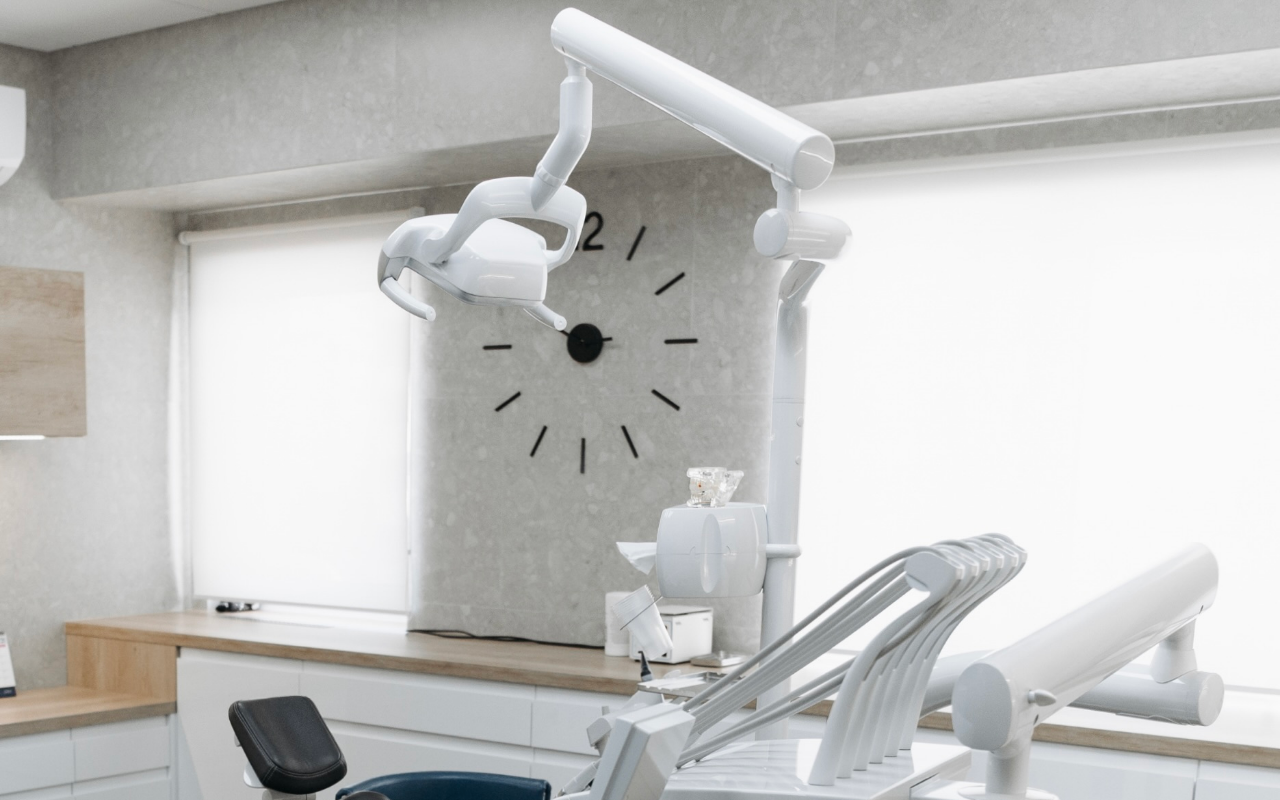
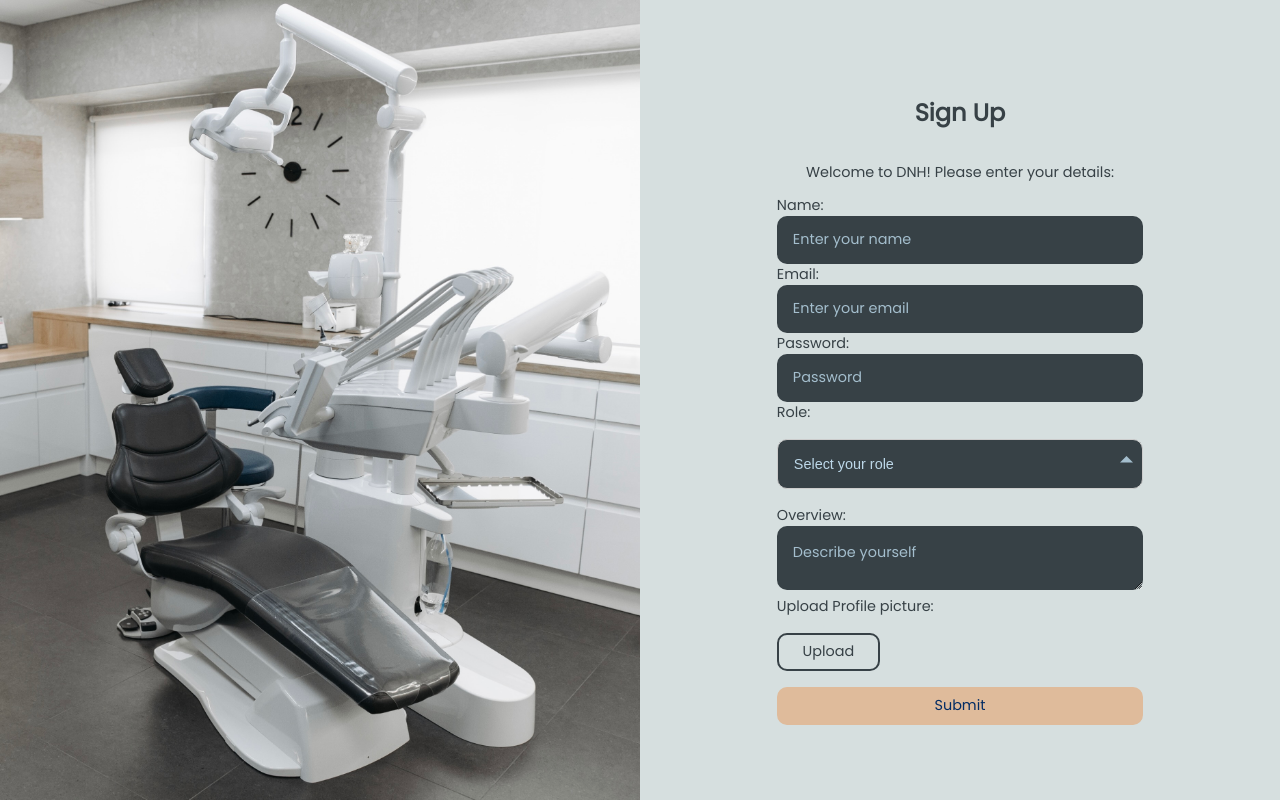
Before and after one commit to mariam1798/dnh-assist, a React (Create React App) app: page / in a window 1280 px wide. Shown: the top 800 px of the page. Built offline with nearby package versions, Linux system fonts and the light colour scheme.

Commit message:
make register page responsive

```diff
--- a/src/components/Register/Register.js
+++ b/src/components/Register/Register.js
@@ -157,8 +157,8 @@ export default function Register() {
       {errors.overview && (
         <p className="register__error">{errors.overview.message}</p>
       )}
-
-      <label className="register__label" htmlFor="file">
+      <div className="register__file">
+        <label className="register__label register__label--img" htmlFor="file">
           Upload Profile picture:
           <Controller
             name="file"
@@ -188,7 +188,9 @@ export default function Register() {
             )}
           />
         </label>
-      {errors.file && <p className="register__error">{errors.file.message}</p>}
+        {errors.file && (
+          <p className="register__error">{errors.file.message}</p>
+        )}
 
         <div className="register__img">
           {imagePreview && (
@@ -200,6 +202,7 @@ export default function Register() {
             />
           )}
         </div>
+      </div>
 
       <button className="register__submit" type="submit">
         Submit
--- a/src/components/Register/Register.scss
+++ b/src/components/Register/Register.scss
@@ -3,16 +3,31 @@
 @use "../../styles//partials/fonts" as *;
 .register {
   color: $reg-primary-color;
+  height: 100vh;
   @include container;
   @include tablet {
-    padding-top: 2rem;
+    @include tb-padding(2, 3);
+    @include lr-padding(7, 7);
   }
+  @include desktop {
+    margin: 0 auto;
+    display: flex;
+    justify-content: center;
+    flex-direction: column;
+    padding: 0;
+  }
+
   &__title {
     display: flex;
     justify-content: center;
+    @include desktop {
+      font-size: 1.5rem;
+    }
   }
   &__subtitle {
     @include text-style(0.9, 1, 100);
+    display: flex;
+    justify-content: center;
   }
   &__label {
     width: 100%;
@@ -42,6 +57,9 @@
       @include tb-margin(1, 1);
       background-size: 0.8rem;
       cursor: pointer;
+      @include tablet {
+        padding: 1rem;
+      }
     }
     &--textarea {
       min-height: 4rem;
@@ -51,11 +69,24 @@
   &__upload {
     @include secondary-button;
     @include tb-margin(1, 1);
+    @include tablet {
+      width: 50%;
+    }
+  }
+  &__file {
+    @include tablet {
+      display: flex;
+    }
   }
   &__img {
     display: flex;
     justify-content: center;
     @include tb-margin(2, 1);
+    @include tablet {
+      margin-top: 0;
+      margin-bottom: 1rem;
+      margin-left: 10rem;
+    }
   }
   &__prev {
     width: 100%;
--- a/src/pages/RegisterPage/RegisterPage.js
+++ b/src/pages/RegisterPage/RegisterPage.js
@@ -7,6 +7,7 @@ export default function RegisterPage() {
   return (
     <main className="registeration">
       <div className="registeration___wrapper">
+        <div className="registeration__wrap">
           <img
             className="registeration__image"
             src={placeholder}
@@ -14,6 +15,7 @@ export default function RegisterPage() {
           />
           <Register />
         </div>
+      </div>
     </main>
   );
 }
--- a/src/pages/RegisterPage/RegisterPage.scss
+++ b/src/pages/RegisterPage/RegisterPage.scss
@@ -2,7 +2,8 @@
 @use "../../styles/partials/mixins" as *;
 .registeration {
   background-color: $reg_background-color;
-  height: 100vh;
+  min-height: 100vh;
+  margin: 0 auto;
 
   &__image {
     width: 100%;
@@ -10,5 +11,16 @@
     @include tablet {
       display: flex;
     }
+    @include desktop {
+      width: 50%;
+      justify-content: center;
+    }
+  }
+
+  &__wrap {
+    @include desktop {
+      display: flex;
+      flex-direction: row;
+    }
   }
 }
--- a/src/styles/partials/_mixins.scss
+++ b/src/styles/partials/_mixins.scss
@@ -110,14 +110,14 @@
     opacity: 1;
   }
 
-  @include container;
+  padding: 1rem;
 
   @include tablet {
     height: 3rem;
   }
   @include desktop {
-    margin: 0 0 1rem 0;
-    @include lr-padding(2, 0);
+    margin: 0;
+    @include lr-padding(1, 0);
   }
 }
 @mixin label($content) {
```
Lines whose indentation alone changed are shown as unchanged.
